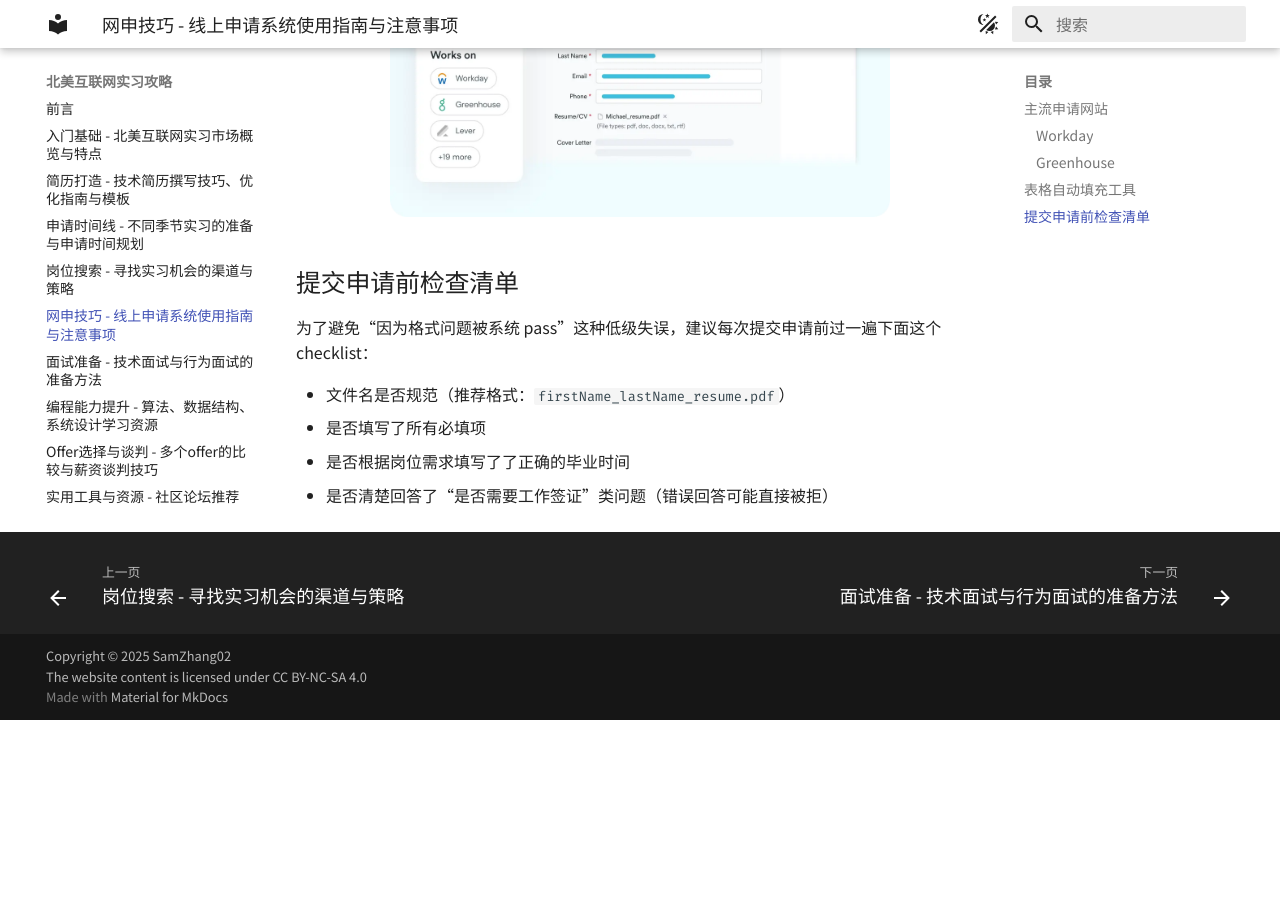
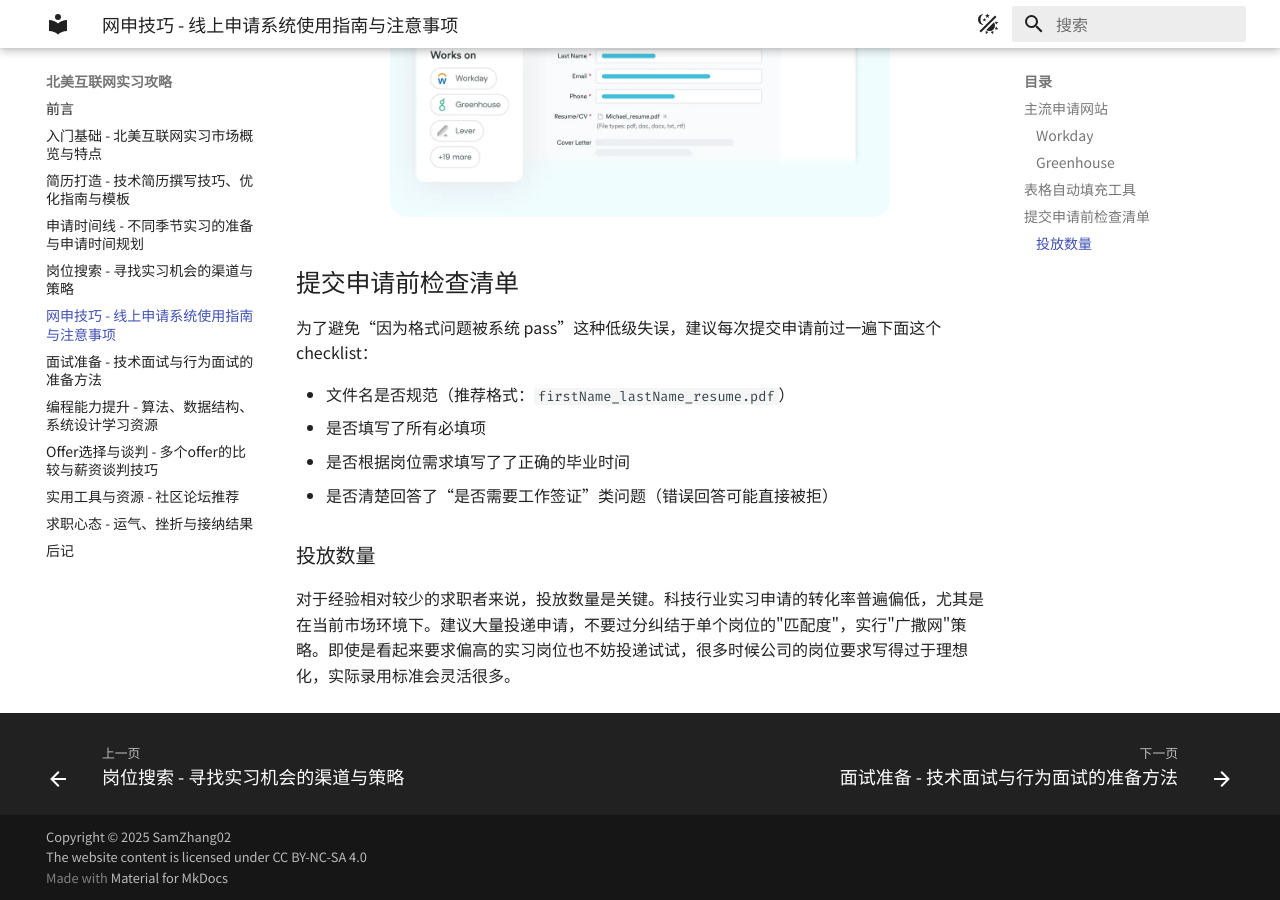
Before and after one commit to SamZhang02/internship-hunt-guide-cn, an MkDocs documentation site: the page built from docs/applications.md, in a window 1280 px wide and 900 px high, scrolled down 1319 px. Built offline with MkDocs 1.6.1 and Material for MkDocs 9.7.7, drawn with Linux system fonts in a browser that asks for light colours; before the commit the page ends 2039 px from its top, so only the background shows below that.

Commit message:
Add section on mass applying

```diff
--- a/docs/applications.md
+++ b/docs/applications.md
@@ -41,3 +41,7 @@
 -  是否填写了所有必填项
 -  是否根据岗位需求填写了了正确的毕业时间
 -  是否清楚回答了“是否需要工作签证”类问题（错误回答可能直接被拒）
+
+### 投放数量
+
+对于经验相对较少的求职者来说，投放数量是关键。科技行业实习申请的转化率普遍偏低，尤其是在当前市场环境下。建议大量投递申请，不要过分纠结于单个岗位的"匹配度"，实行"广撒网"策略。即使是看起来要求偏高的实习岗位也不妨投递试试，很多时候公司的岗位要求写得过于理想化，实际录用标准会灵活很多。
```
